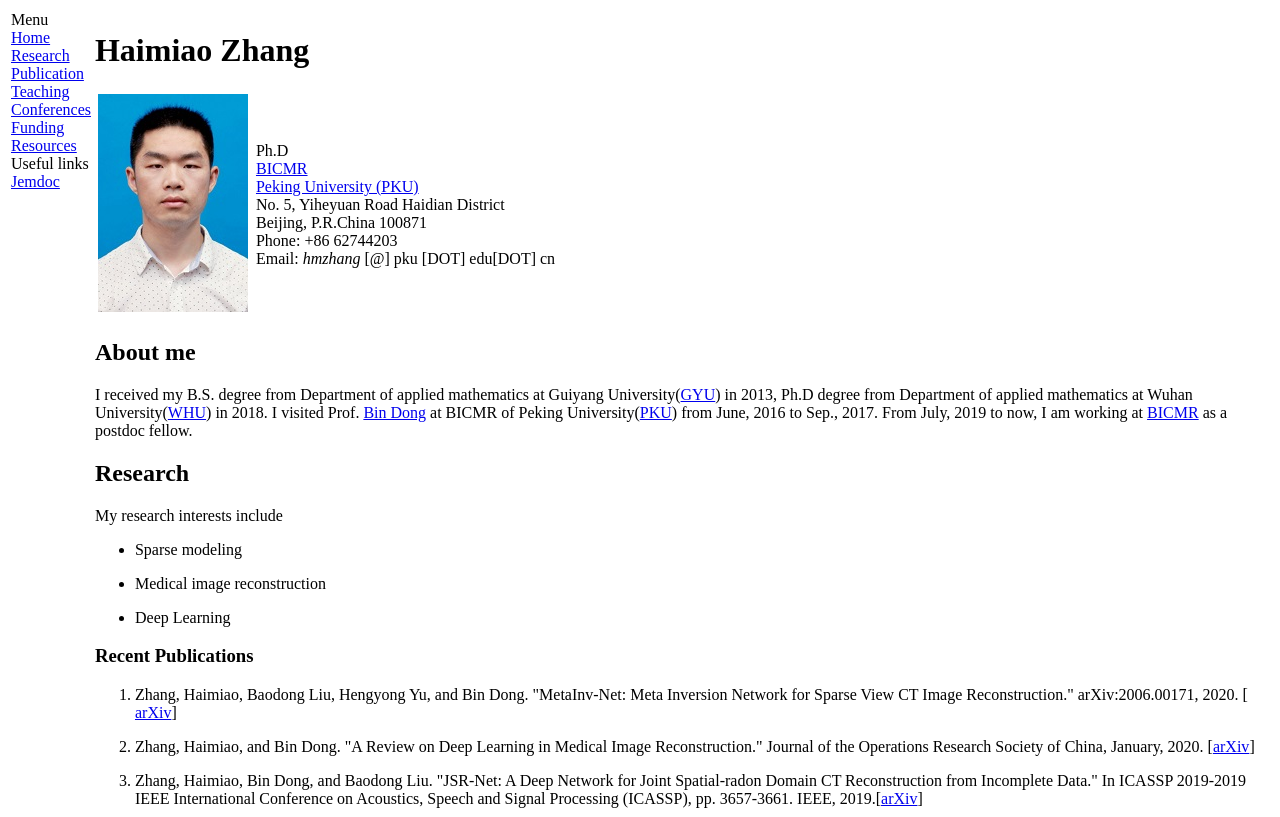
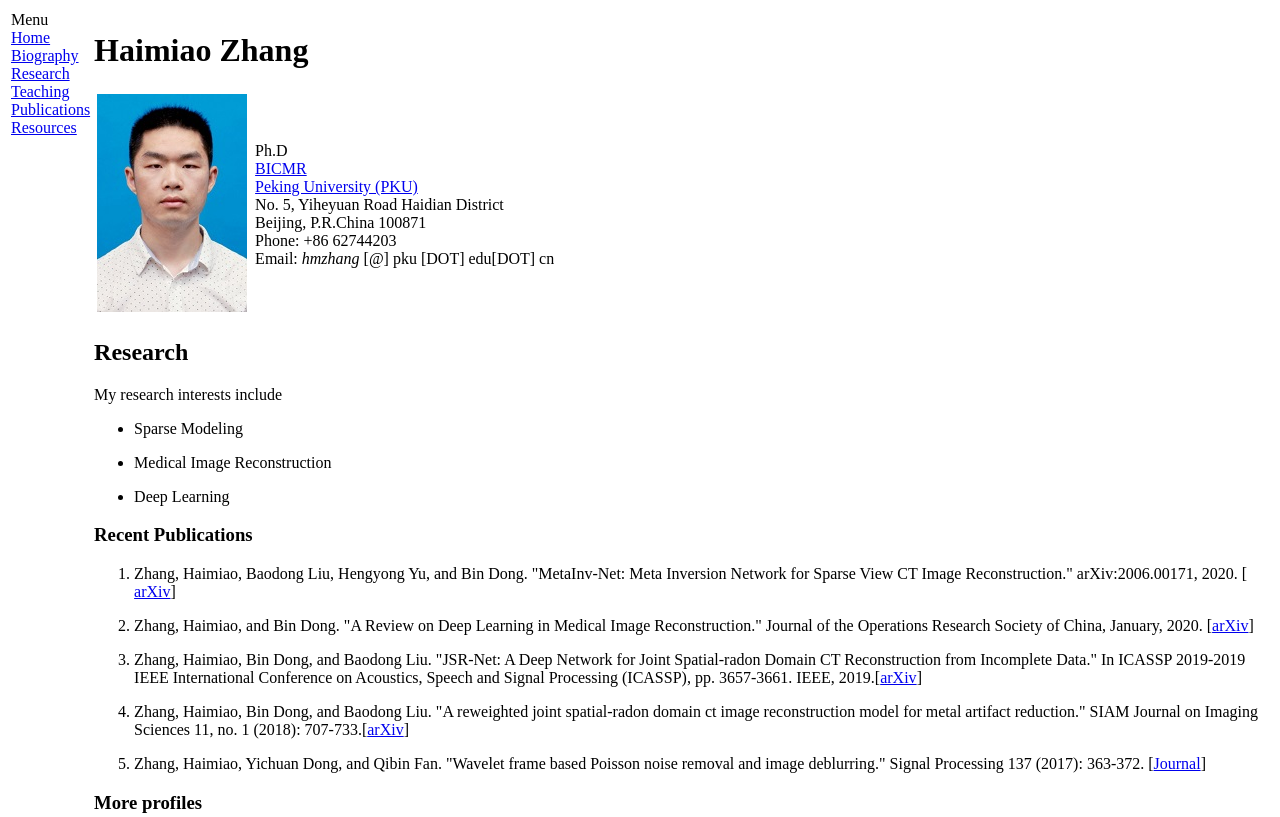
Before and after one commit to hmpku/HMpkuHomepage, a plain HTML site: page index.html in a window 1280 px wide. Shown: the top 817 px of the page. Drawn offline with Linux system fonts and the light colour scheme.

Commit message:
Update index.html

```diff
--- a/index.html
+++ b/index.html
@@ -14,14 +14,11 @@
 <td id="layout-menu">
 <div class="menu-category">Menu</div>
 <div class="menu-item"><a href="index.html" class="current">Home</a></div>
+<div class="menu-item"><a href="biography.html">Biography</a></div>
 <div class="menu-item"><a href="research.html">Research</a></div>
-<div class="menu-item"><a href="publications.html">Publication</a></div>
 <div class="menu-item"><a href="teaching.html">Teaching</a></div>
-<div class="menu-item"><a href="conferences.html">Conferences</a></div>
-<div class="menu-item"><a href="fundings.html">Funding</a></div>
+<div class="menu-item"><a href="publications.html">Publications</a></div>
 <div class="menu-item"><a href="resources.html">Resources</a></div>
-<div class="menu-category">Useful links</div>
-<div class="menu-item"><a href="http://jemdoc.jaboc.net/">Jemdoc</a></div>
 </td>
 <td id="layout-content">
 <div id="toptitle">
@@ -43,21 +40,15 @@ Phone: +86 62744203 <br />
 Email: <i>hmzhang</i> [@] pku [DOT] edu[DOT] cn
 </p>
 </td></tr></table>
-<h2>About me
-</h2>
-<p>I received my B.S. degree from  Department of applied mathematics at Guiyang University(<a href="http://www.gyu.cn" target=&ldquo;blank&rdquo;>GYU</a>) in 2013, Ph.D degree from Department of applied mathematics at Wuhan University(<a href="http://www.whu.edu.cn" target=&ldquo;blank&rdquo;>WHU</a>) in 2018. I visited Prof. <a href="http://bicmr.pku.edu.cn/~dongbin/" target=&ldquo;blank&rdquo;>Bin Dong</a> at BICMR of Peking University(<a href="http://www.pku.edu.cn" target=&ldquo;blank&rdquo;>PKU</a>) from June, 2016 to Sep., 2017. From July, 2019 to now, I am working at <a href="http://bicmr.pku.edu.cn/" target=&ldquo;blank&rdquo;>BICMR</a> as a postdoc fellow.
-
-
-</p>
 <h2>Research
 </h2>
 <p>My research interests include
 </p>
 <ul>
-<li><p>Sparse modeling
+<li><p>Sparse Modeling
 </p>
 </li>
-<li><p>Medical image reconstruction
+<li><p>Medical Image Reconstruction
 </p>
 </li>
 <li><p>Deep Learning
@@ -99,7 +90,7 @@ Email: <i>hmzhang</i> [@] pku [DOT] edu[DOT] cn
 </p>
 <div id="footer">
 <div id="footer-text">
-Page generated 2020-06-18 13:18:51 CST, by <a href="https://github.com/wsshin/jemdoc_mathjax" target="blank">jemdoc+MathJax</a>.
+Page generated 2020-07-13 16:40:53 CST, by <a href="https://github.com/wsshin/jemdoc_mathjax" target="blank">jemdoc+MathJax</a>.
 (<a href="index.jemdoc">source</a>)
 </div>
 </div>
```
